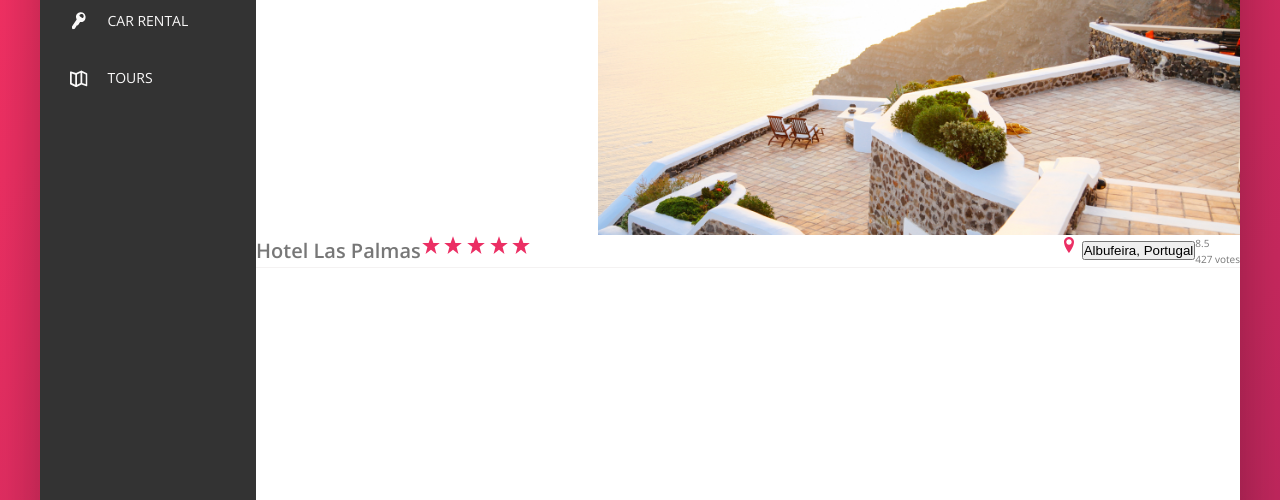
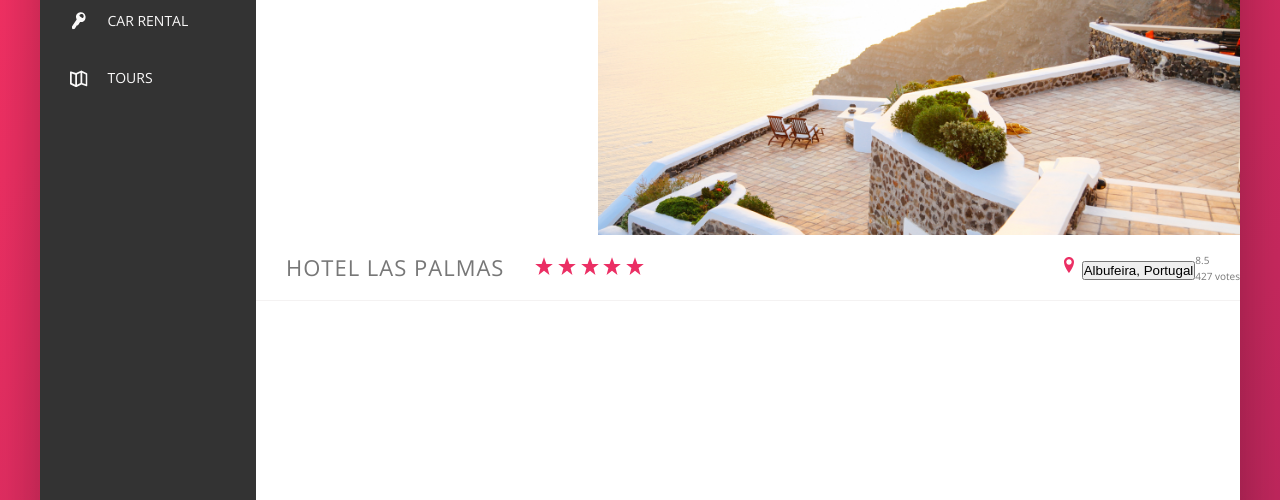
Before and after one commit to kcodegit/flex-booking, a website: page index.html in a window 1280 px wide. Shown: the part 300-800 px from the top of the page. Drawn offline with nearby package versions, Linux system fonts and the light colour scheme; files that its build step writes are made by us from their sources.

Commit message:
Style heading for overview

```diff
--- a/sass/_components.scss
+++ b/sass/_components.scss
@@ -202,9 +202,15 @@
 // OVERVIEW
 .overview {
   display: flex;
+  align-items: center;
   border-bottom: 1px solid var(--color-grey-light-2);
 
   &__heading {
+    font-size: 2.2rem;
+    font-weight: 400;
+    text-transform: uppercase;
+    letter-spacing: 1px;
+    padding: 1.5rem 3rem;
   }
 
   &__stars {
```
